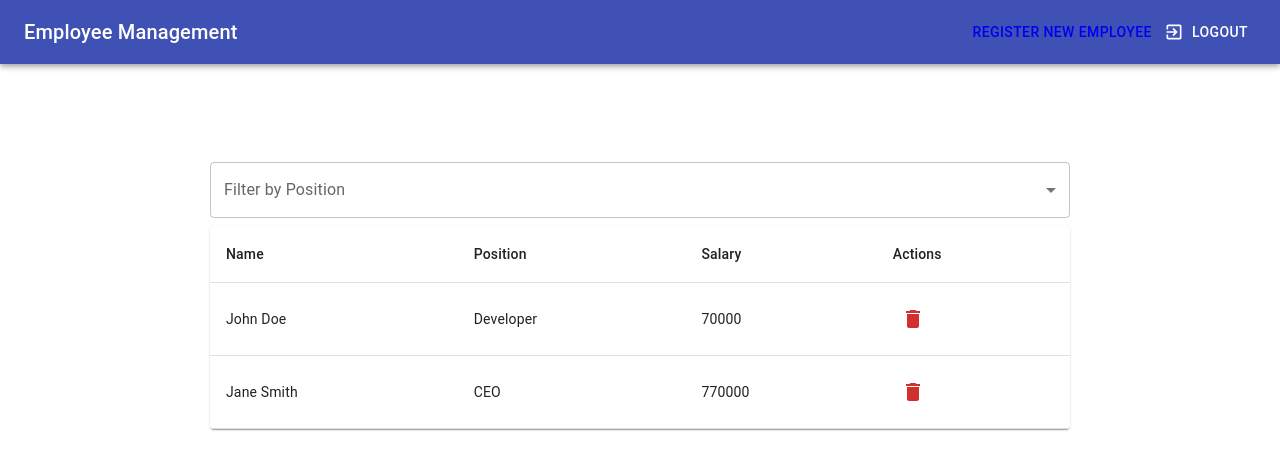
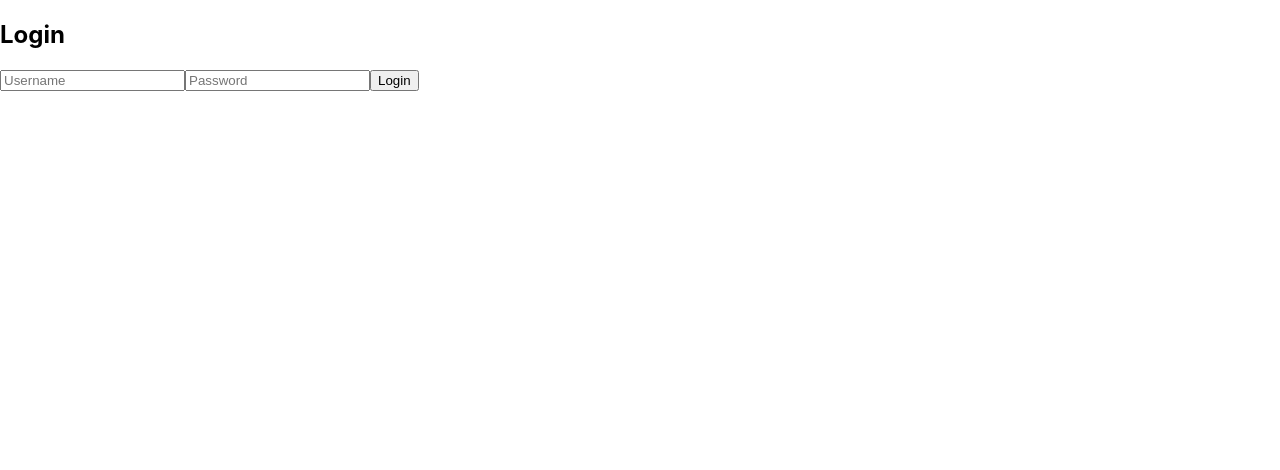
Before and after one commit to gaurav77777/EmployeeServiceReact, a React (Create React App) app: page / in a window 1280 px wide. Shown: the top 470 px of the page. Built offline with nearby package versions, Linux system fonts and the light colour scheme; data requests are answered from the project's data file.

Commit message:
Added Login

```diff
--- a/src/App.js
+++ b/src/App.js
@@ -5,11 +5,30 @@ import { AppBar, Toolbar, Typography, Button, IconButton, Container, Box, FormCo
 import ExitToAppIcon from '@mui/icons-material/ExitToApp';
 import AddEmployee from './components/AddEmployee';
 import EmployeeList from './components/EmployeeList';
+import Login from './components/Login'
+
+
+
+
+
+
+
+
+axios.defaults.baseURL = 'http://localhost:8080';
+axios.interceptors.request.use(config => {
+  const token = localStorage.getItem('token');
+  if (token) config.headers.Authorization = `Bearer ${token}`;
+  return config;
+});
+
+
+
 
 function App() {
   const [employees, setEmployees] = useState([]);
   const [filter, setFilter] = useState('');
   const [filteredEmployees, setFilteredEmployees] = useState([]);
+  const [token, setToken] = useState(localStorage.getItem('token'));
 
 
 
@@ -55,6 +74,8 @@ function App() {
 
   const handleLogout = () => {
     console.log('Logging out...');
+    localStorage.removeItem('token'); // Remove token from storage
+    setToken(null);                   // Clear token state
     alert('Logged out!');
   };
 
@@ -69,6 +90,9 @@ function App() {
       setFilteredEmployees(employees); // Reset to all employees if no filter
     }
   };
+  if (!token) {
+    return <Login onLogin={(t) => setToken(t)} />;
+  }
 
   return (
     <Router>
@@ -95,31 +119,21 @@ function App() {
           <Routes>
             {/* Home page with Employee List */}
             <Route path="/" element={
-              <Box my={4} textAlign="center">
-                <FormControl fullWidth margin="normal">
-                  <InputLabel>Filter by Position</InputLabel>
-                  <Select
-                    value={filter}
-                    label="Filter by Position"
-                    onChange={handleFilterChange}
-                  >
-                    <MenuItem value="">All</MenuItem>
-                    <MenuItem value="Manager">Manager</MenuItem>
-                    <MenuItem value="Developer">Developer</MenuItem>
-                    <MenuItem value="Designer">Designer</MenuItem>
-                  </Select>
-                </FormControl>
 
-                <EmployeeList employees={filteredEmployees} deleteEmployee={deleteEmployee}/>
-              </Box>
+                <EmployeeList
+                  employees={filteredEmployees}
+                  deleteEmployee={deleteEmployee}
+                  filter={filter}
+                  handleFilterChange={handleFilterChange}
+                />
+
+             /*   <EmployeeList employees={filteredEmployees} deleteEmployee={deleteEmployee}/> */
+
             } />
 
             {/* Add Employee Page (same as Register) */}
             <Route path="/add-employee" element={
-              <Box my={4} textAlign="center">
-                <Typography variant="h4" gutterBottom>
-                  Register New Employee
-                </Typography>
+
                 <AddEmployee addEmployee={(newEmployee) => {
                   axios.post('http://localhost:5000/employees', newEmployee)
                     .then(response => {
@@ -127,7 +141,7 @@ function App() {
                     })
                     .catch(error => console.log('Error adding employee:', error));
                 }} />
-              </Box>
+
             } />
           </Routes>
         </Container>
--- a/src/components/AddEmployee.js
+++ b/src/components/AddEmployee.js
@@ -1,5 +1,5 @@
 import React, { useState } from 'react';
-import { TextField, Button, Box } from '@mui/material';
+import { TextField,AppBar, Toolbar, Typography, Button, IconButton, Container, Box, FormControl, InputLabel, Select, MenuItem } from '@mui/material';
 
 function AddEmployee({ addEmployee }) {
   const [name, setName] = useState('');
@@ -23,6 +23,11 @@ function AddEmployee({ addEmployee }) {
   };
 
   return (
+
+    <Box my={4} textAlign="center">
+    <Typography variant="h4" gutterBottom>
+                      Register New Employee
+    </Typography>
     <Box mb={3}>
       <form onSubmit={handleSubmit}>
         <TextField
@@ -54,6 +59,7 @@ function AddEmployee({ addEmployee }) {
         </Button>
       </form>
     </Box>
+    </Box>
   );
 }
 
--- a/src/components/EmployeeList.js
+++ b/src/components/EmployeeList.js
@@ -1,9 +1,24 @@
 import React from 'react';
-import { Table, TableBody, TableCell, TableContainer, TableHead, TableRow, Paper, IconButton } from '@mui/material';
+import { Table, TableBody, TableCell, TableContainer, TableHead, TableRow, Paper } from '@mui/material';
 import DeleteIcon from '@mui/icons-material/Delete';
+import { AppBar, Toolbar, Typography, Button, IconButton, Container, Box, FormControl, InputLabel, Select, MenuItem } from '@mui/material';
 
-function EmployeeList({ employees, deleteEmployee }) {
+function EmployeeList({ employees, deleteEmployee, filter, handleFilterChange }) {
   return (
+    <Box my={4} textAlign="center">
+    <FormControl fullWidth margin="normal">
+      <InputLabel>Filter by Position</InputLabel>
+      <Select
+            value={filter}
+            label="Filter by Position"
+            onChange={handleFilterChange}
+      >
+            <MenuItem value="">All</MenuItem>
+            <MenuItem value="Manager">Manager</MenuItem>
+            <MenuItem value="Developer">Developer</MenuItem>
+            <MenuItem value="Designer">Designer</MenuItem>
+      </Select>
+    </FormControl>
     <TableContainer component={Paper}>
       <Table aria-label="employee list">
         <TableHead>
@@ -33,6 +48,8 @@ function EmployeeList({ employees, deleteEmployee }) {
         </TableBody>
       </Table>
     </TableContainer>
+
+    </Box>
   );
 }
 
--- /dev/null
+++ b/src/components/Login.js
@@ -0,0 +1,35 @@
+// src/components/Login.js
+import React, { useState } from 'react';
+import axios from 'axios';
+
+function Login({ onLogin }) {
+  const [username, setUsername] = useState('');
+  const [password, setPassword] = useState('');
+
+  const handleLogin = async () => {
+    try {
+      const response = await axios.post('http://localhost:8080/api/v1/auth/login', {
+      username,
+      password
+    }, {
+      responseType: 'text' // Important for plain string response
+    });
+      const token = response.data; // No .jwt because it's just the string
+      localStorage.setItem('token', token);
+      onLogin(token);
+    } catch (error) {
+      alert('Login failed');
+    }
+  };
+
+  return (
+    <div>
+      <h2>Login</h2>
+      <input placeholder="Username" onChange={(e) => setUsername(e.target.value)} />
+      <input type="password" placeholder="Password" onChange={(e) => setPassword(e.target.value)} />
+      <button onClick={handleLogin}>Login</button>
+    </div>
+  );
+}
+
+export default Login;
```
